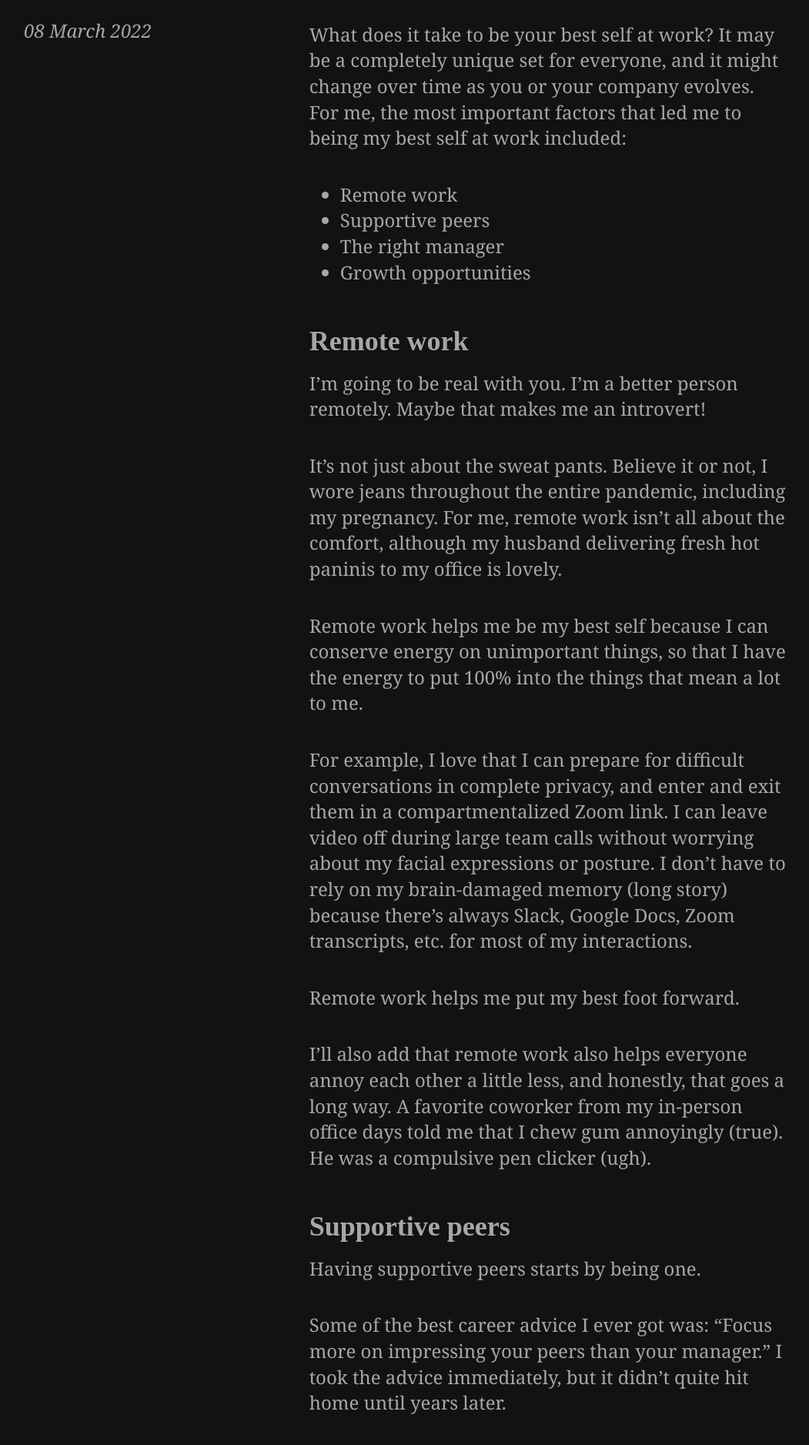
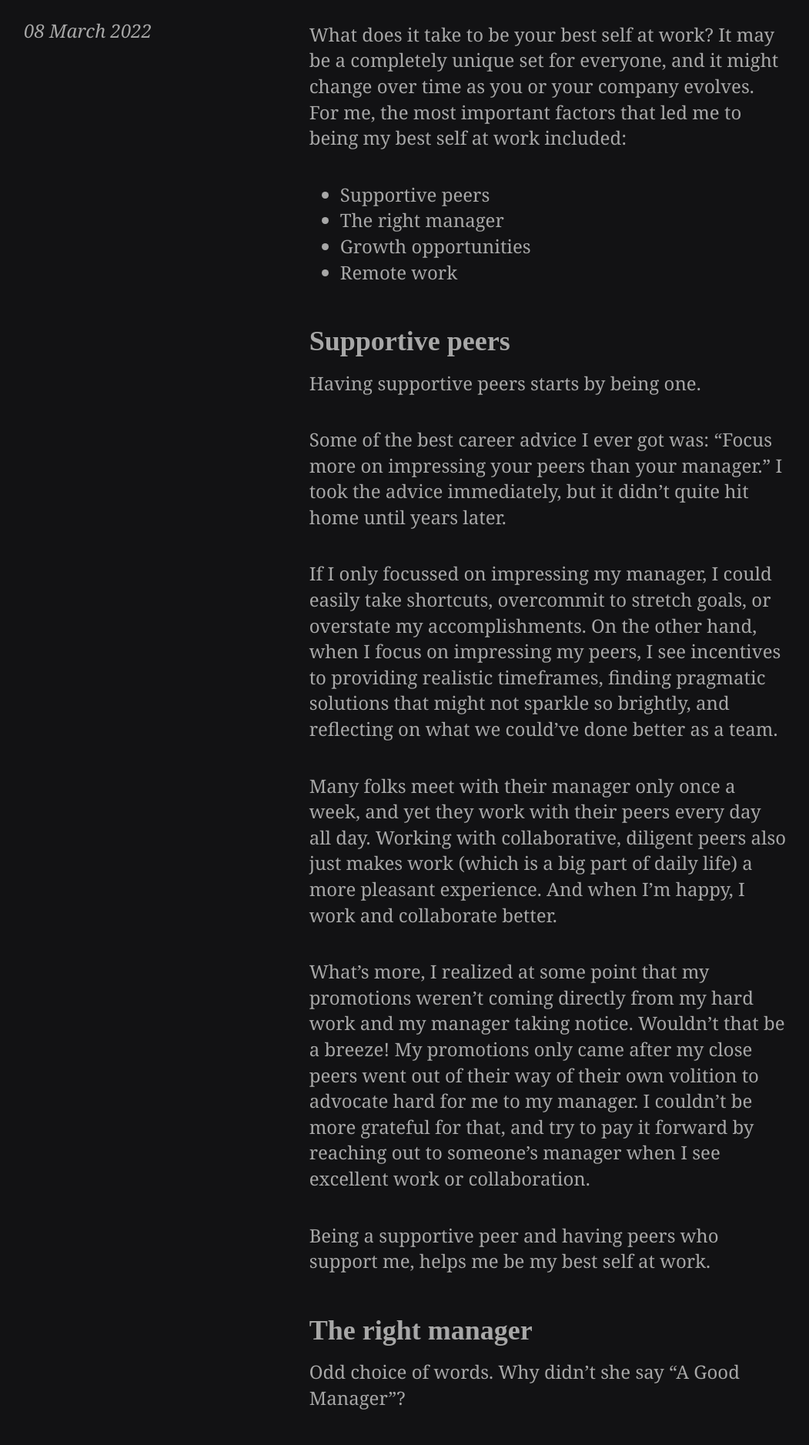
Before and after one commit to hannahhearth/hannahhearth.github.io, a Jekyll site: the page built from _posts/2022-03-08-The-Best-Job-Is-The-One-Where-You-Can-Be-Your-Best-Self.html, in a window 1280 px wide. Shown: the part 509-2386 px from the top of the page at 77% size, without its empty margins (113-1164 px from the left). Built offline with Jekyll 4.4.1, drawn with Linux system fonts in a browser that asks for light colours; some web fonts are replaced; a script that is not in the unit is left out; some of the changed text lies outside the part shown.

Commit message:
Reorganizing post content

```diff
--- a/_posts/2022-03-08-The-Best-Job-Is-The-One-Where-You-Can-Be-Your-Best-Self.html
+++ b/_posts/2022-03-08-The-Best-Job-Is-The-One-Where-You-Can-Be-Your-Best-Self.html
@@ -18,39 +18,11 @@ For me, the most important factors that led me to being my best self at work
 included:</p>
 
 <ul>
-  <li>Remote work</li>
   <li>Supportive peers</li>
   <li>The right manager</li>
   <li>Growth opportunities</li>
+  <li>Remote work</li>
 </ul>
-
-<h2>Remote work</h2>
-
-<p>I’m going to be real with you. I’m a better person remotely. Maybe that makes
-me an introvert!</p>
-
-<p>It’s not just about the sweat pants. Believe it or not, I wore jeans
-throughout the entire pandemic, including my pregnancy. For me, remote work
-isn’t all about the comfort, although my husband delivering fresh hot paninis to
-my office is lovely.</p>
-
-<p>Remote work helps me be my best self because I can conserve energy on
-unimportant things, so that I have the energy to put 100% into the things that
-mean a lot to me.</p>
-
-<p>For example, I love that I can prepare for difficult conversations in
-complete privacy, and enter and exit them in a compartmentalized Zoom link. I
-can leave video off during large team calls without worrying about my facial
-expressions or posture. I don’t have to rely on my brain-damaged memory (long
-story) because there’s always Slack, Google Docs, Zoom transcripts, etc. for
-most of my interactions.</p>
-
-<p>Remote work helps me put my best foot forward.</p>
-
-<p>I’ll also add that remote work also helps everyone annoy each other a little
-less, and honestly, that goes a long way. A favorite coworker from my in-person
-office days told me that I chew gum annoyingly (true). He was a compulsive pen
-clicker (ugh).</p>
 
 <h2>Supportive peers</h2>
 
@@ -66,9 +38,6 @@ when I focus on impressing my peers, I see incentives to providing realistic
 timeframes, finding pragmatic solutions that might not sparkle so brightly, and
 reflecting on what we could’ve done better as a team.</p>
 
-<p>Being a supportive peer and having peers who support me, helps me be my best
-self at work.</p>
-
 <p>Many folks meet with their manager only once a week, and yet they work with
 their peers every day all day. Working with collaborative, diligent peers also
 just makes work (which is a big part of  daily life) a more pleasant experience.
@@ -81,11 +50,14 @@ their own volition to advocate hard for me to my manager. I couldn’t be more
 grateful for that, and try to pay it forward by reaching out to someone’s
 manager when I see excellent work or collaboration.</p>
 
+<p>Being a supportive peer and having peers who support me, helps me be my best
+self at work.</p>
+
 <h2>The right manager</h2>
 
 <p>Odd choice of words. Why didn’t she say “A Good Manager”?</p>
 
-<p>There are a lot of good managers out there that are not the right manager for
+<p>There are a lot of good managers out there who are not the right manager for
 you. Some managers are so skilled that they can change their management style
 for each report, so that they can be the right manager for everyone. But that’s
 not often the case.</p>
--- a/about.html
+++ b/about.html
@@ -16,5 +16,9 @@ skiing, woodworking, gardening. I also love being in the kitchen, making wild
 ice cream flavors or homemade pastas. I live with my small but
 growing family, largely centered around our handsome pit bull, Zeke.</p>
 
+<p>You can find me on <a href="https://twitter.com/hannahohearth"
+                         target="_blank">Twitter</a> or <a href="https://www.linkedin.com/in/hannah-hearth-771a0a22/"
+                                                           target="_blank">LinkedIn.</a></p>
+
 <span class="note">Author's note: The views on this blog are my own, and do not
   reflect those of my employer.</span>
```
Also changed, not shown: other parts of _posts/2022-03-08-The-Best-Job-Is-The-One-Where-You-Can-Be-Your-Best-Self.html (+27 -0 lines).
